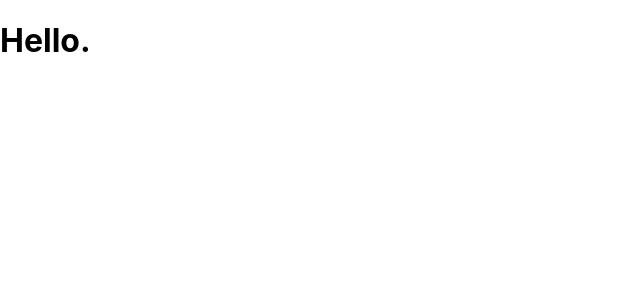
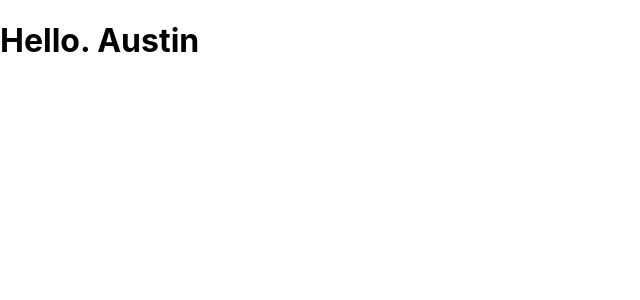
Before and after one commit to a1noh/project-web, a Next.js app: page /about in a window 1280 px wide. Shown: the top 300 px of the page, without its empty margins (0-640 px from the left). Built offline with nearby package versions, Linux system fonts and the light colour scheme.

Commit message:
about page

```diff
--- a/pages/about.js
+++ b/pages/about.js
@@ -2,8 +2,9 @@
 
 
 const About = () => {
+    var s = "Austin"
     return(
-        <h1>Hello.</h1>
+        <h1>Hello. {s}</h1>
     )
 }
 
```
